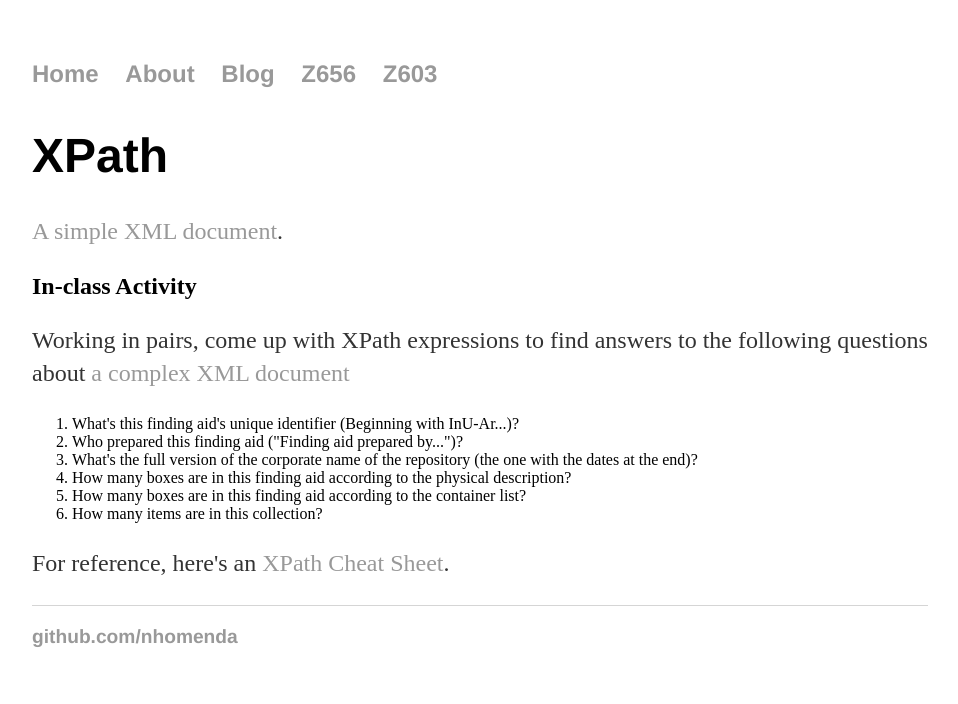
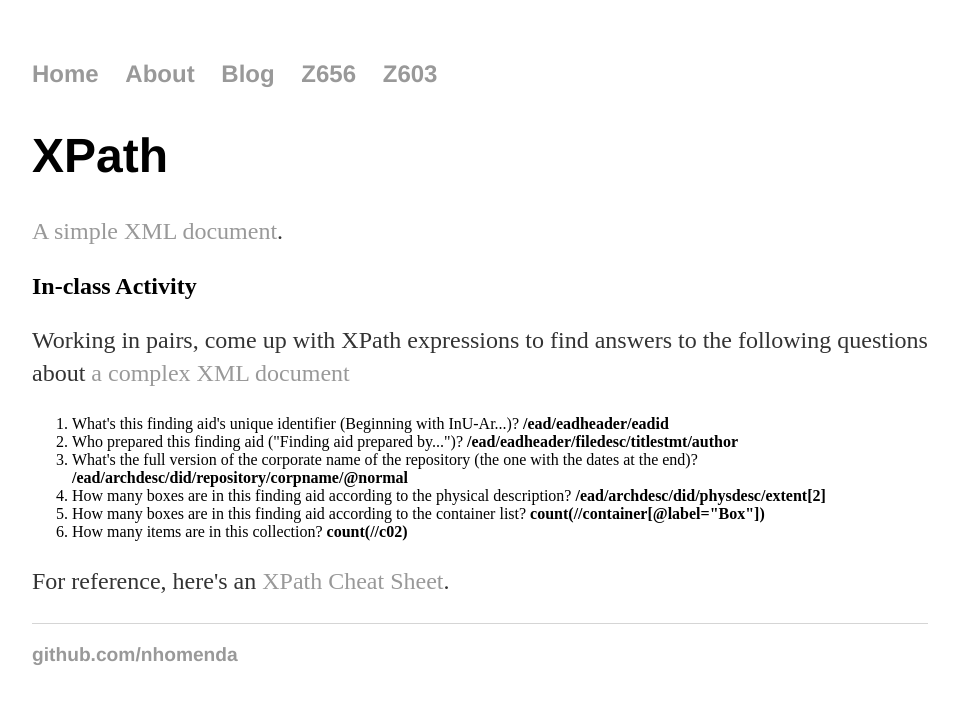
Before and after one commit to nhomenda/nhomenda.github.io, a Jekyll site: the page built from Z603/xpath.html, in a window 1280 px wide. Shown: the top 704 px of the page, without its empty margins (160-1118 px from the left). Built offline with Jekyll 4.4.1, drawn with Linux system fonts in a browser that asks for light colours.

Commit message:
Update xpath.html

```diff
--- a/Z603/xpath.html
+++ b/Z603/xpath.html
@@ -10,12 +10,12 @@ date: 2019-03-21
   <h2>In-class Activity</h2>
   <p>Working in pairs, come up with XPath expressions to find answers to the following questions about <a href="http://purl.dlib.indiana.edu/iudl/findingaids/archives/encodedtext/InU-Ar-VAD7971">a complex XML document</a>
 <ol>
-<li>What's this finding aid's unique identifier (Beginning with InU-Ar...)?</li>
-<li>Who prepared this finding aid ("Finding aid prepared by...")?</li>
-<li>What's the full version of the corporate name of the repository (the one with the dates at the end)?</li>
-<li>How many boxes are in this finding aid according to the physical description?</li>
-<li>How many boxes are in this finding aid according to the container list?</li>
-  <li>How many items are in this collection?</li>
+<li>What's this finding aid's unique identifier (Beginning with InU-Ar...)? <b>/ead/eadheader/eadid</b></li>
+<li>Who prepared this finding aid ("Finding aid prepared by...")? <b>/ead/eadheader/filedesc/titlestmt/author</b></li>
+<li>What's the full version of the corporate name of the repository (the one with the dates at the end)? <b>/ead/archdesc/did/repository/corpname/@normal</b></li>
+<li>How many boxes are in this finding aid according to the physical description? <b>/ead/archdesc/did/physdesc/extent[2]</b></li>
+<li>How many boxes are in this finding aid according to the container list? <b>count(//container[@label="Box"])</b></li>
+  <li>How many items are in this collection? <b>count(//c02)</b></li>
 </ol>
   <p>For reference, here's an <a href="https://lzone.de/cheat-sheet/XPath">XPath Cheat Sheet</a>.</p>
 </div><!-- /.blurb -->
```
